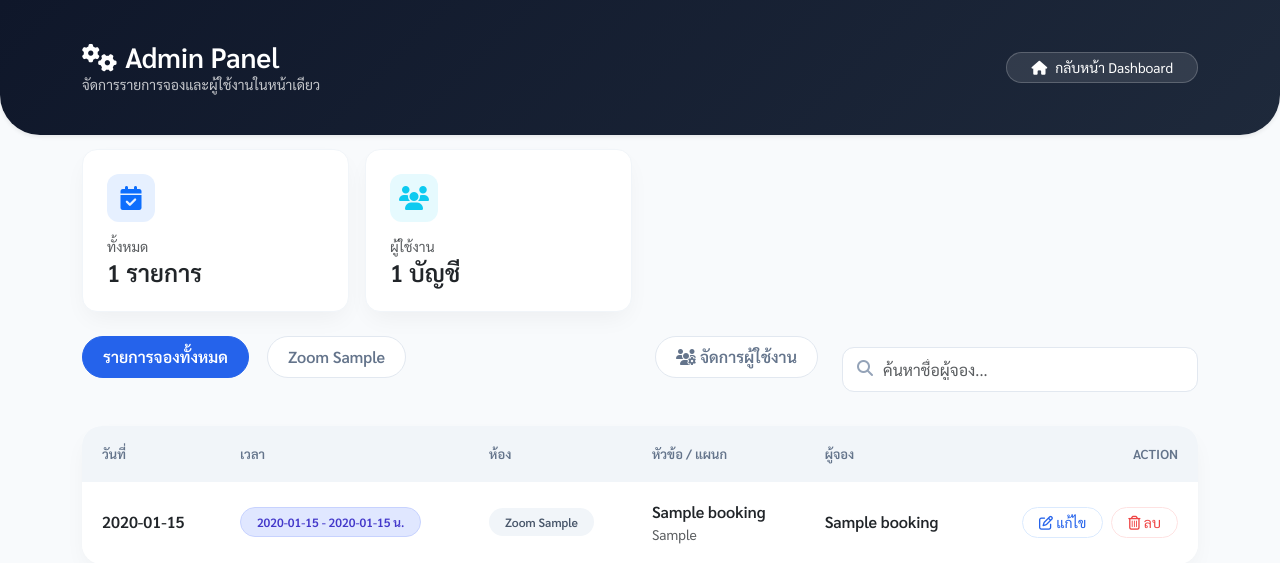
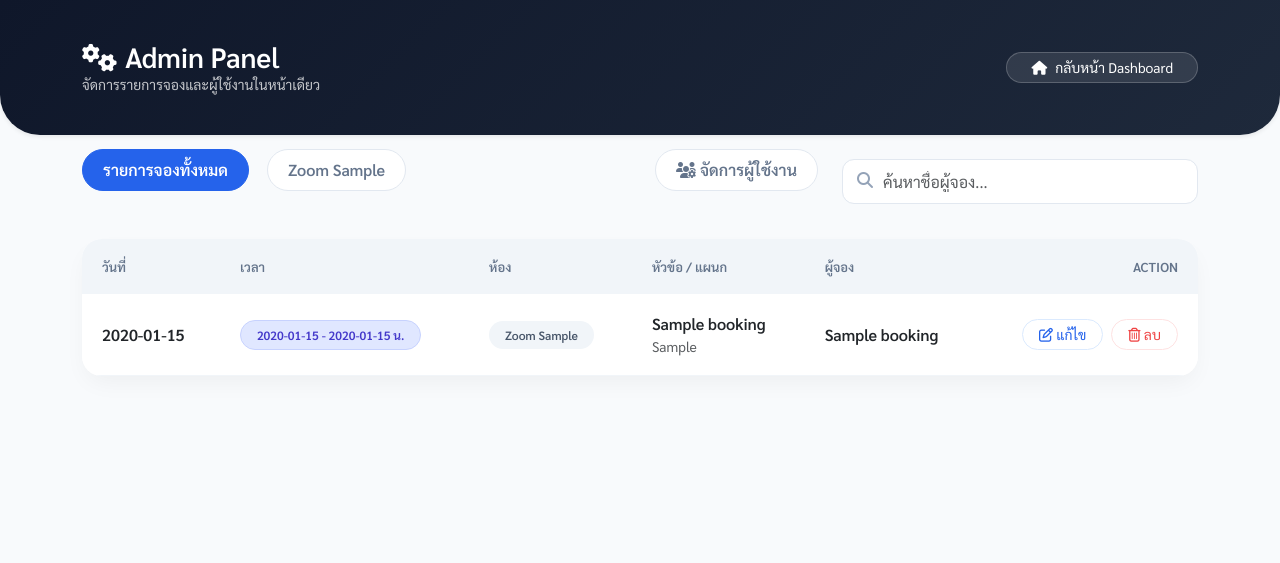
Before and after one commit to itsupport20179/Zoombooking, a Flask app: page /admin in a window 1280 px wide. Shown: the top 563 px of the page. Run offline with Flask 3, Linux system fonts and the light colour scheme; the visitor is signed in with stand-in values (Sample User, id 1); tables that the repository leaves empty hold one stand-in row (values such as "Sample post"); some libraries are stand-ins or nearby versions.

Commit message:
Update admin.html

```diff
--- a/templates/admin.html
+++ b/templates/admin.html
@@ -63,27 +63,6 @@
     </div>
 
     <div class="container mt-5 pt-3">
-        <div class="row g-3 mb-4 booking-section">
-            <div class="col-6 col-md-3">
-                <div class="card stat-card h-100">
-                    <div class="stat-icon bg-primary bg-opacity-10 text-primary">
-                        <i class="fa-solid fa-calendar-check"></i>
-                    </div>
-                    <h6 class="text-muted mb-1 small">ทั้งหมด</h6>
-                    <h4 class="fw-bold m-0">{{ bookings|length }} รายการ</h4>
-                </div>
-            </div>
-            <div class="col-6 col-md-3">
-                <div class="card stat-card h-100">
-                    <div class="stat-icon bg-info bg-opacity-10 text-info">
-                        <i class="fa-solid fa-users"></i>
-                    </div>
-                    <h6 class="text-muted mb-1 small">ผู้ใช้งาน</h6>
-                    <h4 class="fw-bold m-0">{{ users|length }} บัญชี</h4>
-                </div>
-            </div>
-        </div>
-
         <div class="row mb-4 align-items-center">
             <div class="col-md-8">
                 <ul class="nav nav-tabs">
```
